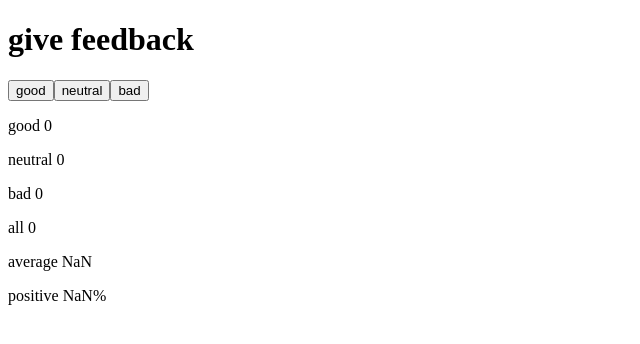
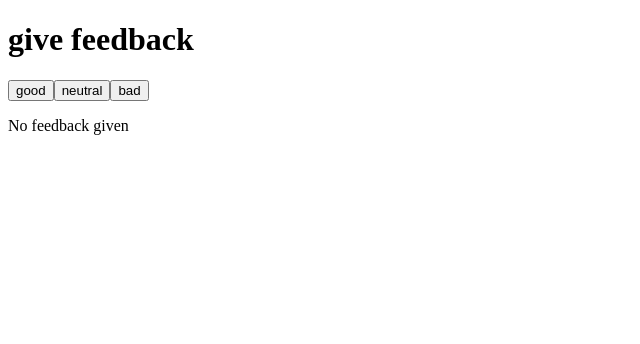
Before and after one commit to jsahlsa/fullstackopen, a React (Vite) app in the folder part1/unicafe/: page / in a window 1280 px wide. Shown: the top 344 px of the page, without its empty margins (0-640 px from the left). Built offline with nearby package versions, Linux system fonts and the light colour scheme.

Commit message:
completed 1.9

```diff
--- a/part1/unicafe/src/App.jsx
+++ b/part1/unicafe/src/App.jsx
@@ -14,6 +14,13 @@ const Statistics = ({ good, neutral, bad }) => {
     const positive = ((goodScore / all) * 100).toFixed(3)
 
     console.log(all, goodScore, badScore, avg, positive)
+    if (all === 0) {
+        return (
+            <div>
+                <p>No feedback given</p>
+            </div>
+        )
+    }
     return (
         <div>
             <p>good {good}</p>
```
